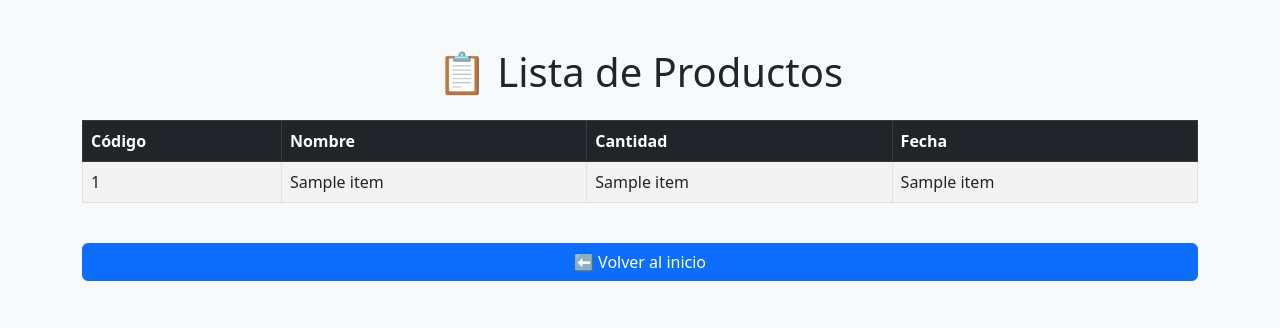
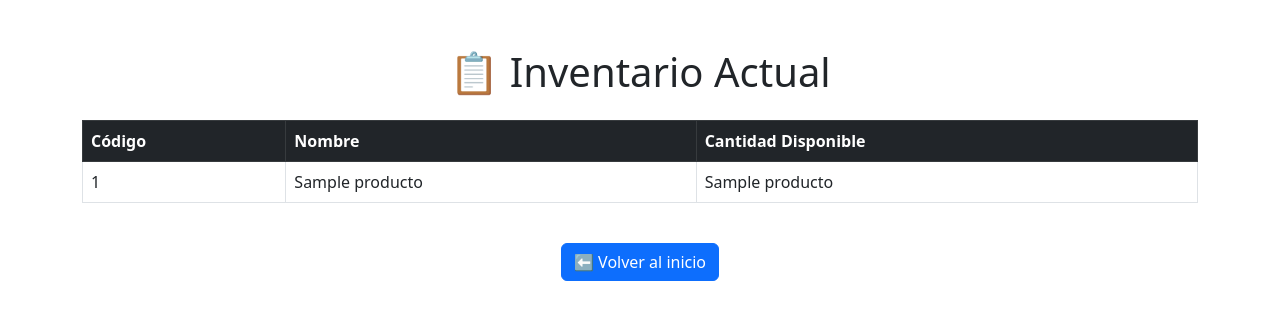
Before and after one commit to JUANTG23/inventario-barcode, a Flask app: template templates/lista.html in a window 1280 px wide. Shown: the top 328 px of the page. Run offline with Flask 3, Linux system fonts and the light colour scheme; the template is opened without the code that fills it: most values are stand-ins (such as "Sample title", 1, 10 or a date in 2020).

Commit message:
Reemplazado lista.html con versión mejorada de diseño y alertas

```diff
--- a/templates/lista.html
+++ b/templates/lista.html
@@ -2,46 +2,45 @@
 <html lang="es">
 <head>
     <meta charset="UTF-8">
-    <title>Inventario - Lista de Productos</title>
-    <meta name="viewport" content="width=device-width, initial-scale=1">
+    <title>Lista de Productos</title>
     <link href="https://cdn.jsdelivr.net/npm/bootstrap@5.3.0/dist/css/bootstrap.min.css" rel="stylesheet">
+    <style>
+        .low-stock {
+            background-color: #f8d7da !important;
+        }
+        .ok-stock {
+            background-color: #d4edda !important;
+        }
+    </style>
 </head>
-<body class="bg-light">
+<body>
+    <div class="container py-5">
+        <h1 class="mb-4 text-center">📋 Inventario Actual</h1>
 
-<div class="container py-5">
-    <h1 class="text-center mb-4">📋 Lista de Productos</h1>
-
-    {% if inventario %}
         <div class="table-responsive">
-        <table class="table table-bordered table-striped table-hover">
+            <table class="table table-bordered table-hover">
                 <thead class="table-dark">
                     <tr>
                         <th>Código</th>
                         <th>Nombre</th>
-                    <th>Cantidad</th>
-                    <th>Fecha</th>
+                        <th>Cantidad Disponible</th>
                     </tr>
                 </thead>
                 <tbody>
-                {% for item in inventario %}
-                <tr>
-                    <td>{{ item[0] }}</td>
-                    <td>{{ item[1] }}</td>
-                    <td>{{ item[2] }}</td>
-                    <td>{{ item[3] }}</td>
+                    {% for producto in inventario %}
+                        <tr class="{% if producto[2] <= 5 %}low-stock{% else %}ok-stock{% endif %}">
+                            <td>{{ producto[0] }}</td>
+                            <td>{{ producto[1] }}</td>
+                            <td>{{ producto[2] }}</td>
                         </tr>
                     {% endfor %}
                 </tbody>
             </table>
         </div>
-    {% else %}
-        <p class="text-center">No hay productos registrados.</p>
-    {% endif %}
 
-    <div class="d-grid gap-2 mt-4">
+        <div class="text-center mt-4">
             <a href="/" class="btn btn-primary">⬅️ Volver al inicio</a>
         </div>
     </div>
-
 </body>
 </html>
```
Lines whose indentation alone changed are shown as unchanged.
